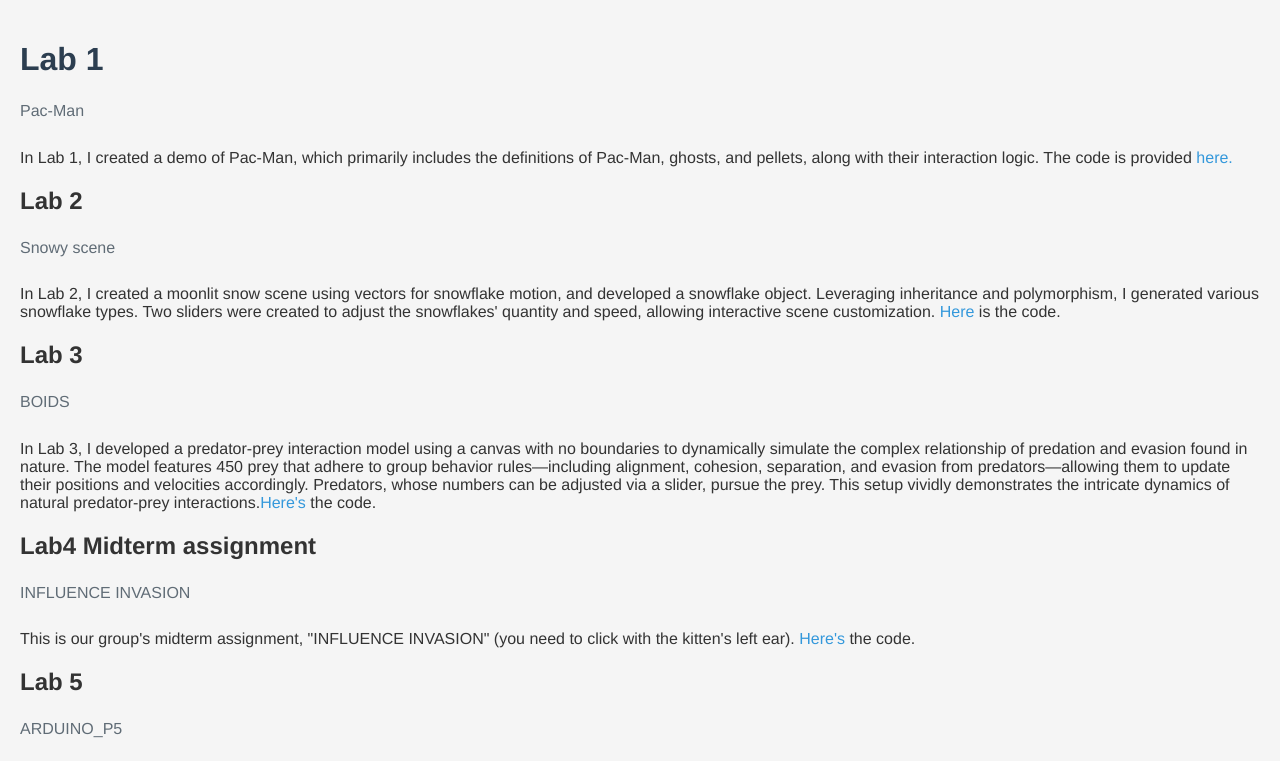
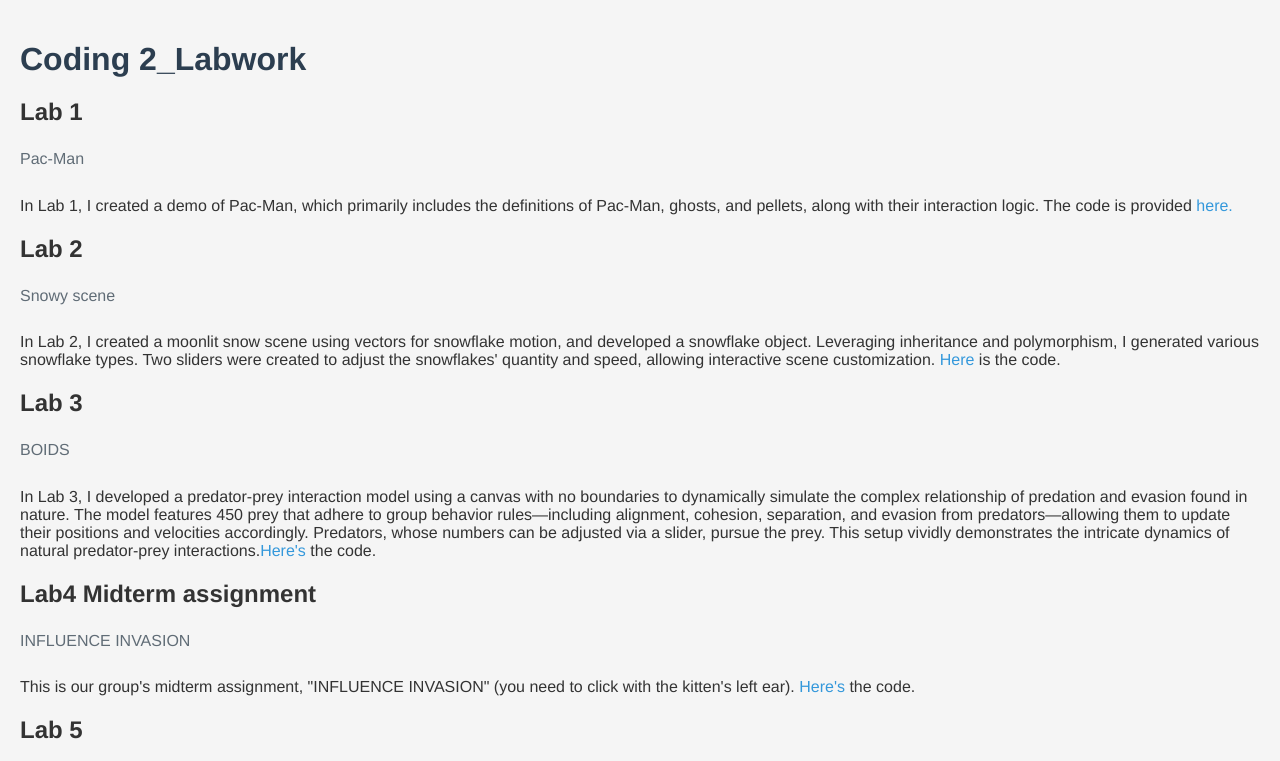
Before and after one commit to Morlynn/Coding2_lab, a plain HTML site: page index.html in a window 1280 px wide. Shown: the top 761 px of the page. Drawn offline with Linux system fonts and the light colour scheme.

Commit message:
Update index.html

```diff
--- a/index.html
+++ b/index.html
@@ -5,7 +5,8 @@
   <link rel="stylesheet" type="text/css" href="basic.css">
 </head>
 <body>
-  <h1>Lab 1</h1>
+  <h1>Coding 2_Labwork</h1>
+  <h2>Lab 1</h2>
   <p>Pac-Man</p>
 
   In Lab 1, I created a demo of Pac-Man, which primarily includes
```
